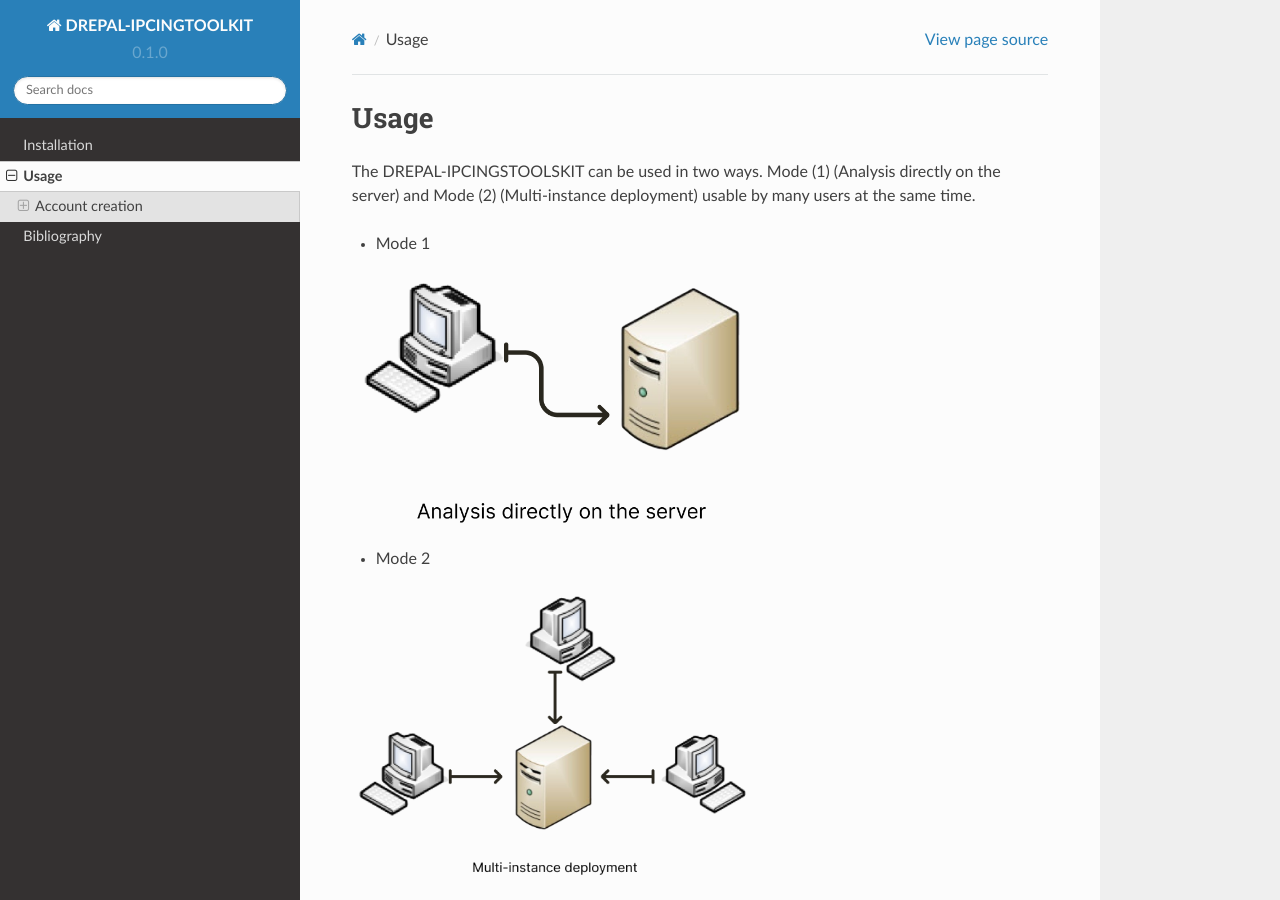
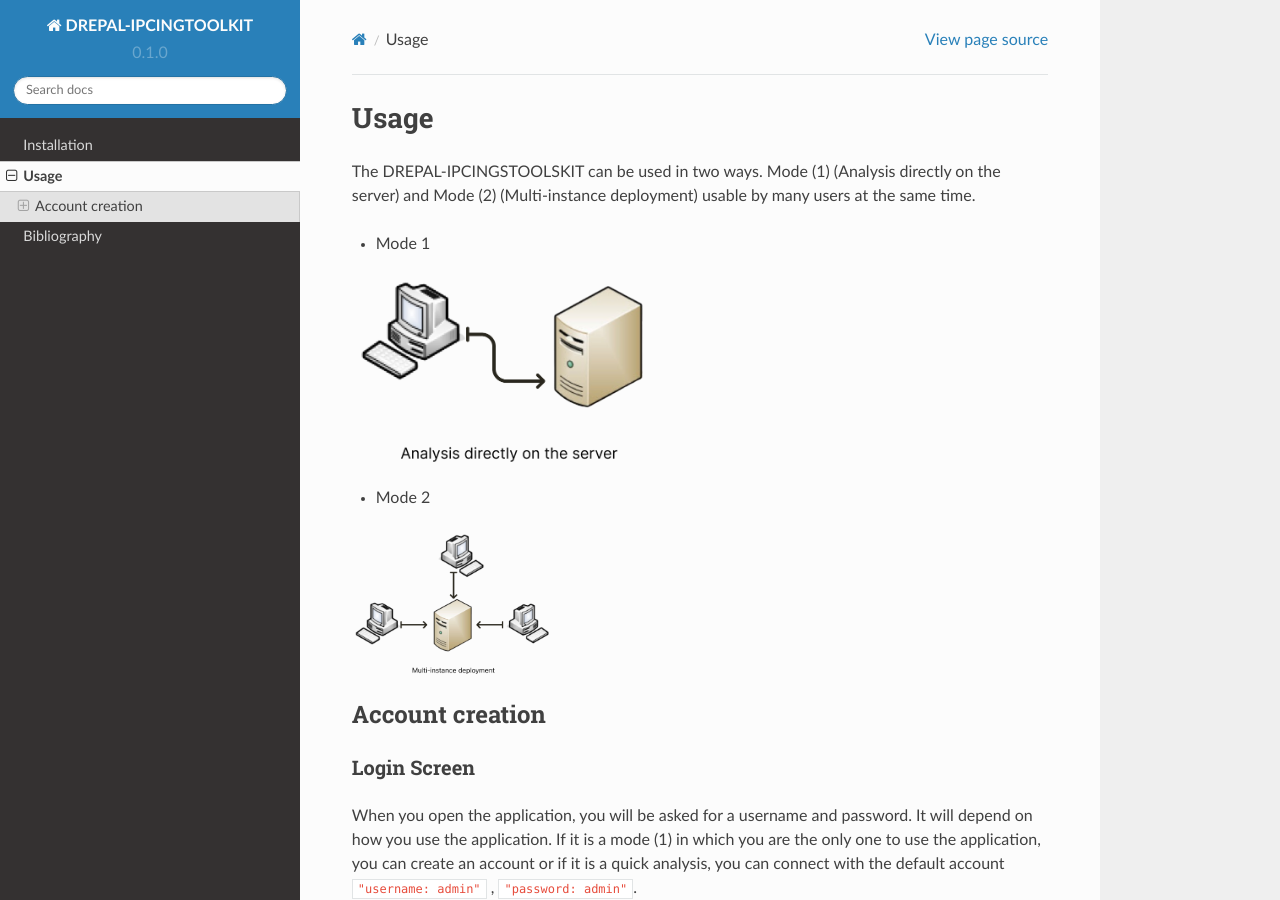
Before and after one commit to rezar12/DREPAL-IPCITOOLSKIT-DOC, a Sphinx documentation site: the page built from docs/source/Usage.rst, in a window 1280 px wide and 900 px high. Built offline with Sphinx 7.4.7 and the Read the Docs theme 2.0.0, drawn with Linux system fonts in a browser that asks for light colours.

Commit message:
Update Usage.rst

```diff
--- a/docs/source/Usage.rst
+++ b/docs/source/Usage.rst
@@ -5,12 +5,12 @@ The DREPAL-IPCINGSTOOLSKIT can be used in two ways. Mode (1) (Analysis directly
 
 * Mode 1
 .. image:: Images/mode1.png
-  :width: 400
+  :width: 300
   :alt: Analysis directly on the server
 
 * Mode 2
 .. image:: Images/mode2.png
-  :width: 400
+  :width: 200
   :alt: Multi-instance deployment
 
 
```
